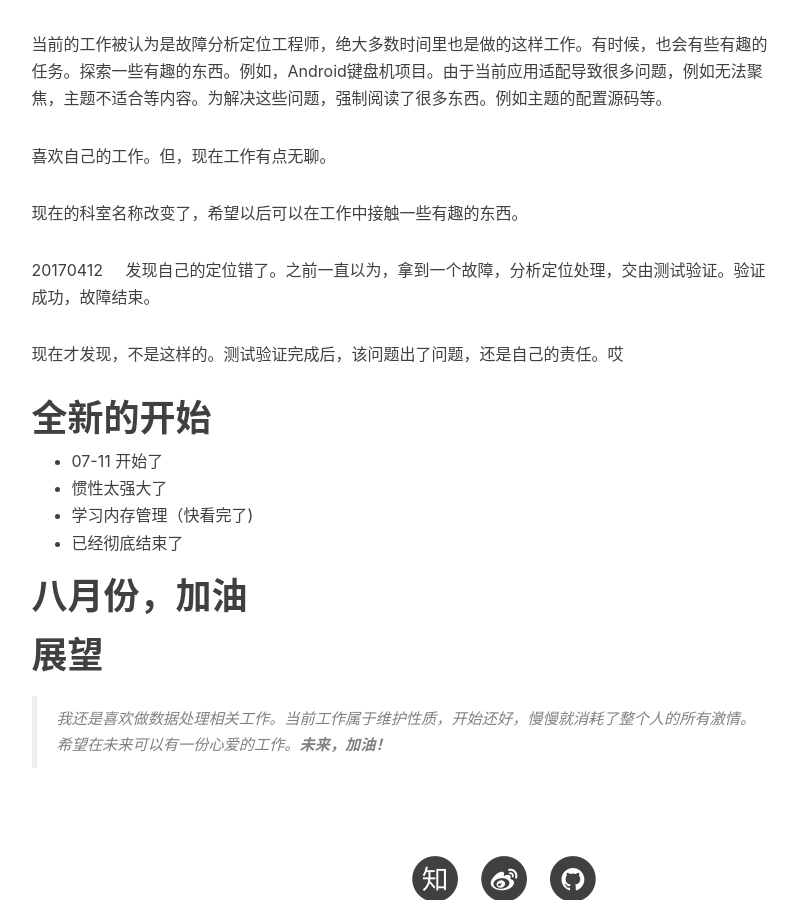
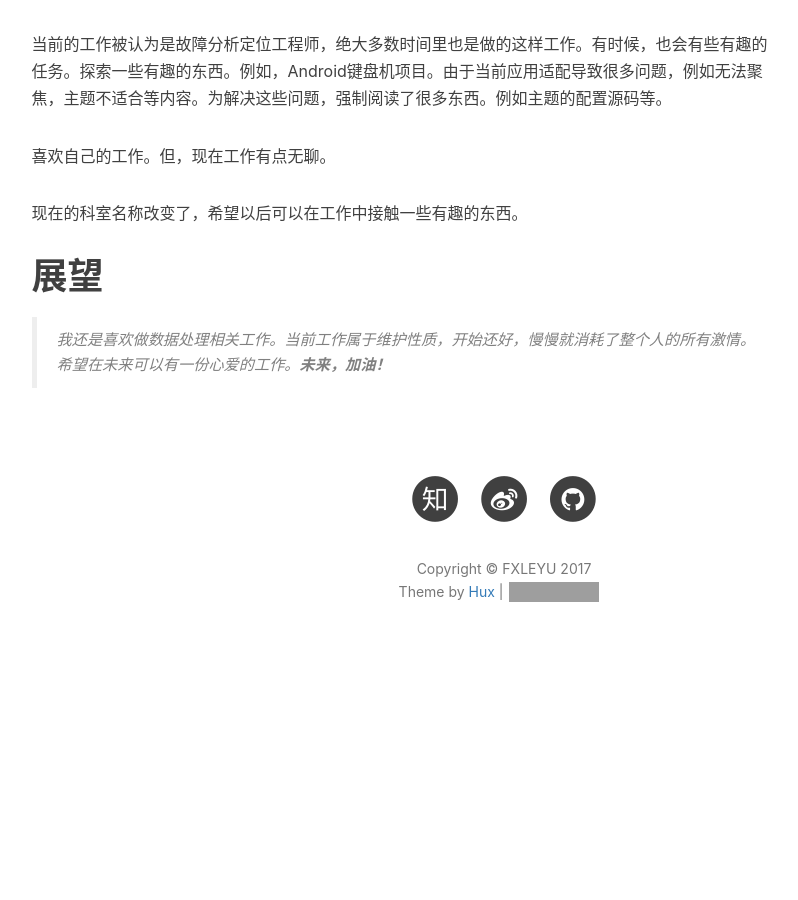
Before and after one commit to fxleyu/fxleyu.github.io, a Jekyll site: the page built from about.md, in a window 1280 px wide and 900 px high, scrolled down 1973 px. Shown: the whole window, without its empty margins (136-934 px from the left). Built offline with Jekyll 4.4.1, drawn with Linux system fonts in a browser that asks for light colours; nearby versions of some CDN libraries; comment, search, counter and statistics services are not loaded; after the commit the page ends 2669 px from its top, so only the background shows below that; grey boxes are pictures that could not be loaded.

Commit message:
UPDATE 更新about.md

```diff
--- a/about.md
+++ b/about.md
@@ -57,18 +57,5 @@ title: About
 
 现在的科室名称改变了，希望以后可以在工作中接触一些有趣的东西。
 
-20170412
-发现自己的定位错了。之前一直以为，拿到一个故障，分析定位处理，交由测试验证。验证成功，故障结束。
-
-现在才发现，不是这样的。测试验证完成后，该问题出了问题，还是自己的责任。哎
-
-# 全新的开始
-- 07-11 开始了
-- 惯性太强大了
-- 学习内存管理（快看完了)
-- 已经彻底结束了
-
-# 八月份，加油
-
 # 展望
 > 我还是喜欢做数据处理相关工作。当前工作属于维护性质，开始还好，慢慢就消耗了整个人的所有激情。希望在未来可以有一份心爱的工作。**未来，加油！**
```
